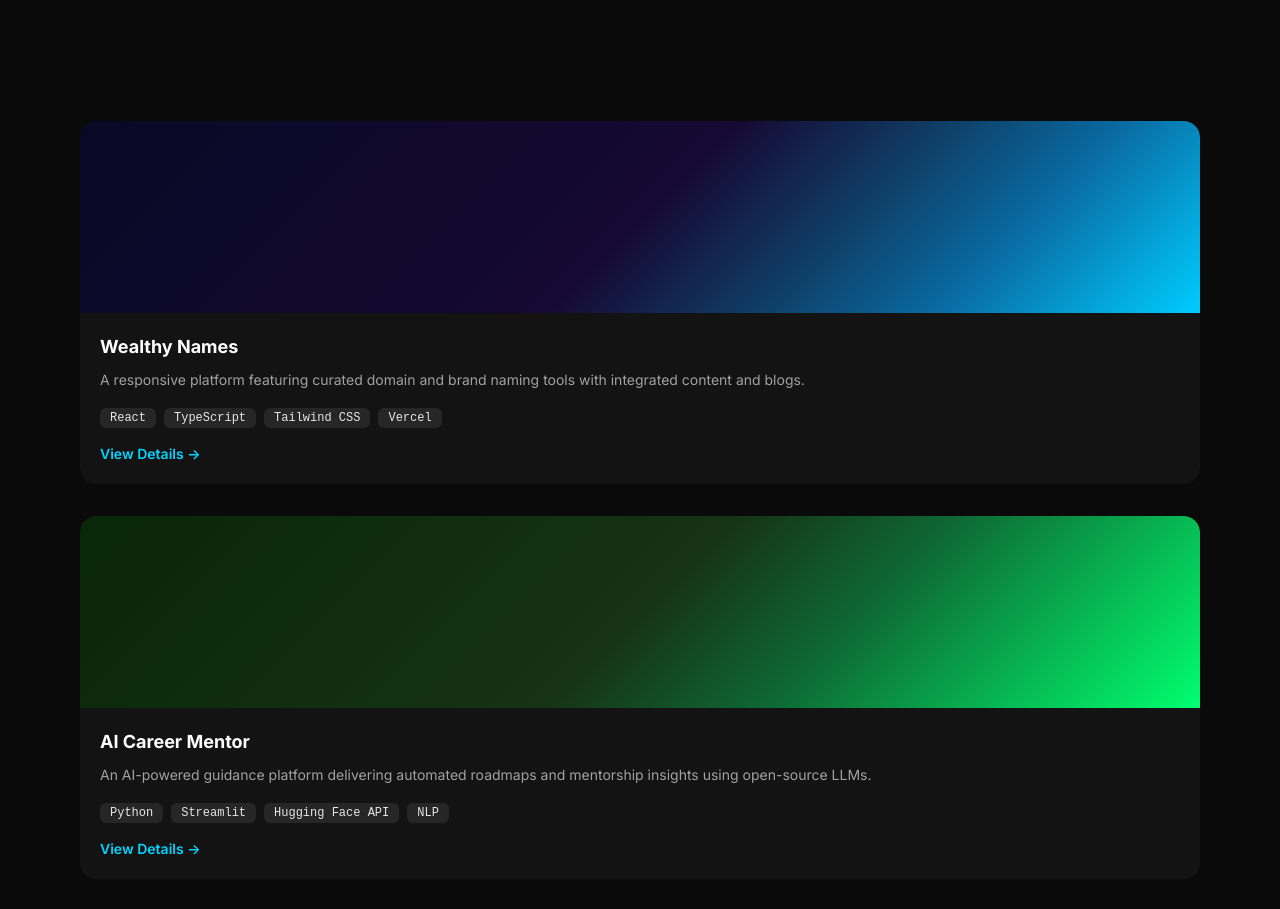
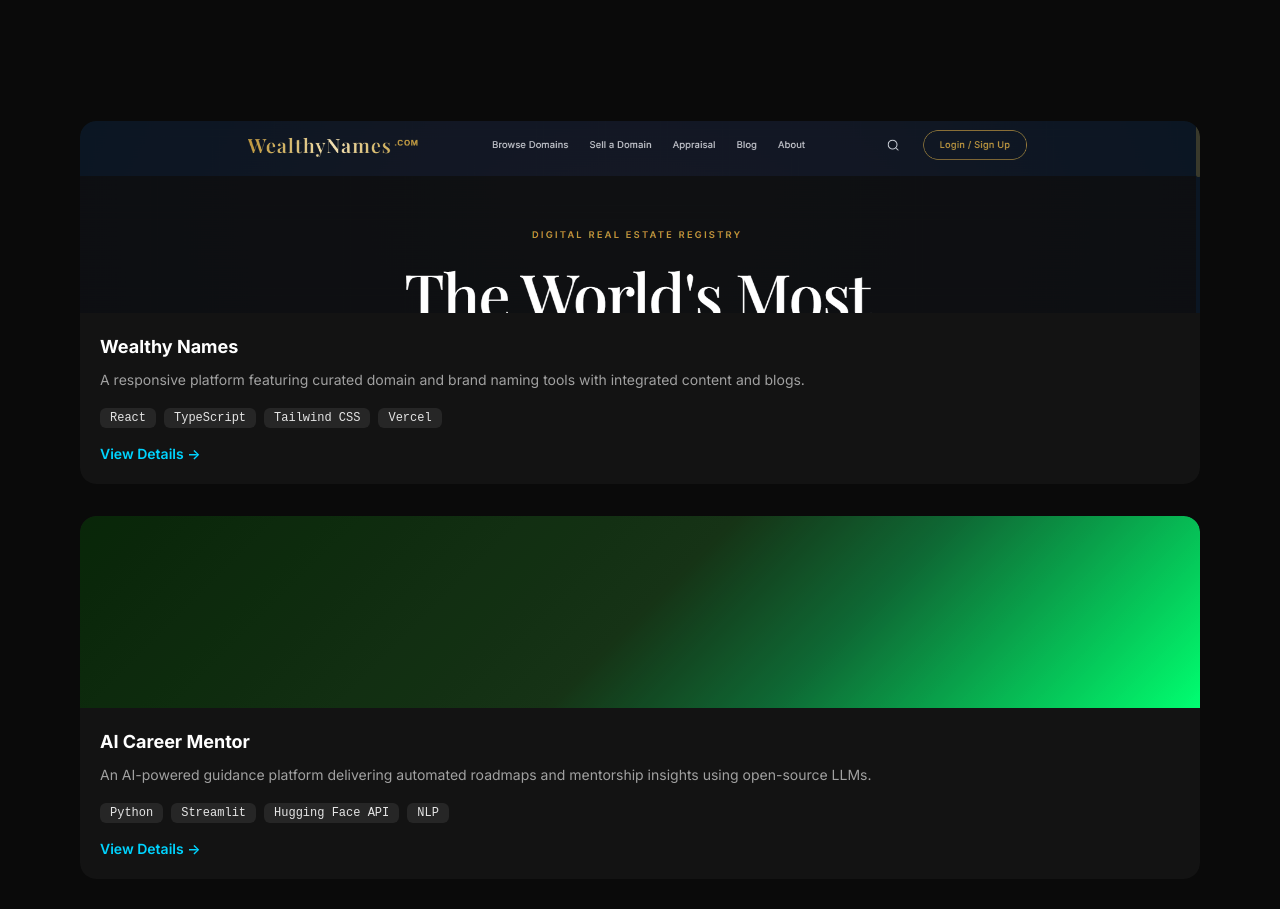
Before and after one commit to vishalsukhwall/Portfolio, a React (Vite) app: page / in a window 1280 px wide. Shown: the part 3500-4409 px from the top of the page. Built offline with nearby package versions, Linux system fonts and the light colour scheme; no server answers.

Commit message:
image uploaded

```diff
--- a/src/data/projects.ts
+++ b/src/data/projects.ts
@@ -5,7 +5,7 @@
     id: 'wealthy-names',
     title: 'Wealthy Names',
     description: 'A responsive platform featuring curated domain and brand naming tools with integrated content and blogs.',
-    image: 'linear-gradient(135deg, #0a0a2e 0%, #1a0a3e 50%, #00d4ff 100%)',
+    image: '/wealthynames.png',
     technologies: ['React', 'TypeScript', 'Tailwind CSS', 'Vercel'],
     liveUrl: 'https://wealthynames.vercel.app/',
     githubUrl: 'https://github.com/vishalsukhwall/wealthnames',
```
